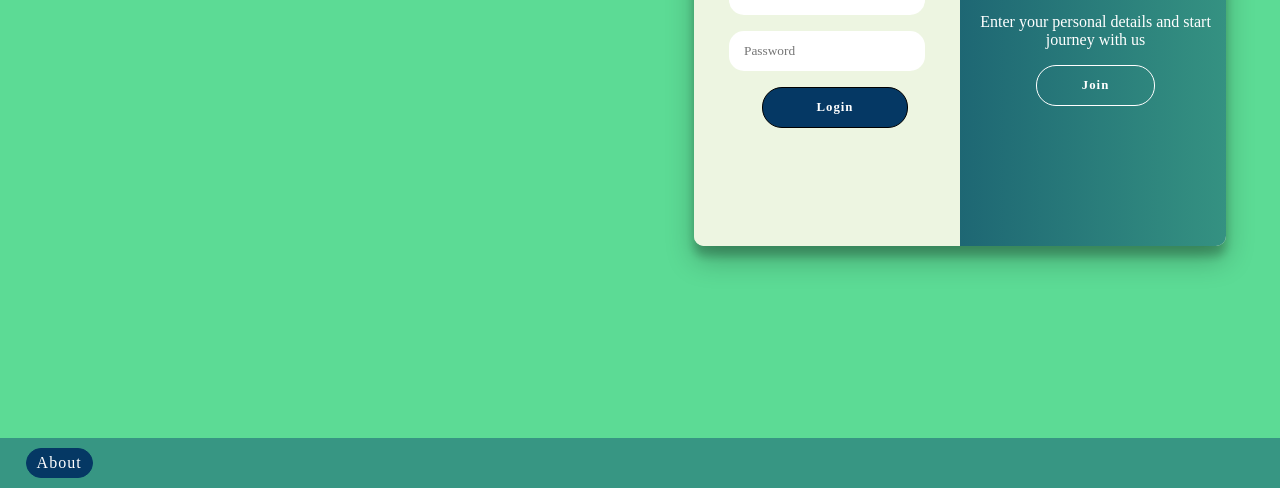
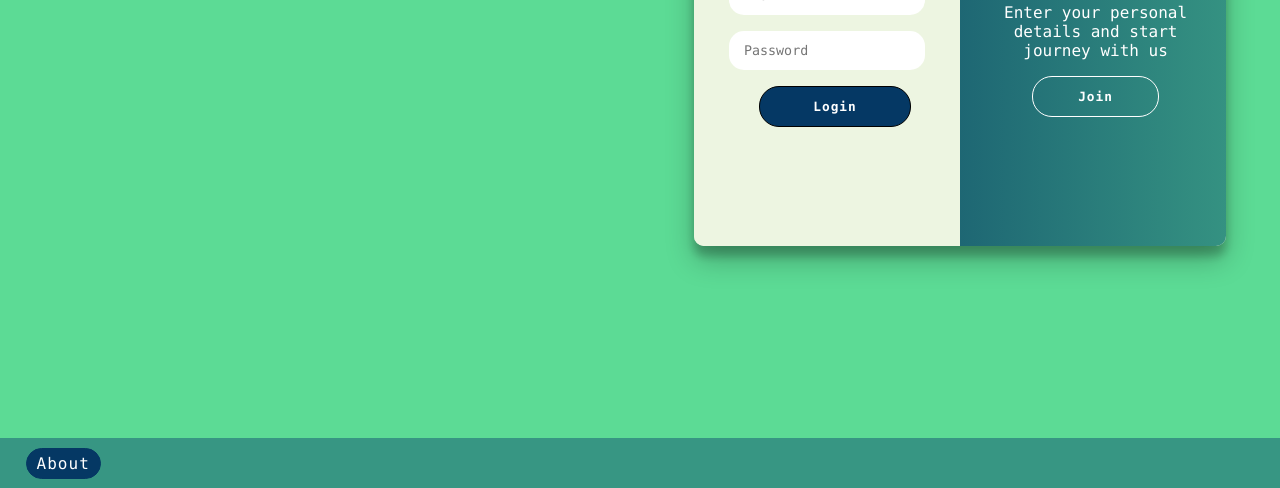
Before and after one commit to pgeorgef/Chor_WebProjectUAIC, a plain HTML site: page public/mainPage.html in a window 1280 px wide. Shown: the part 312-800 px from the top of the page. Drawn offline with Linux system fonts and the light colour scheme.

Commit message:
font update

```diff
--- a/public/stylesheets/camPage.css
+++ b/public/stylesheets/camPage.css
@@ -1,3 +1,7 @@
+*{
+    font-family: "Lucida Console", "Courier New", monospace;
+}
+
 body{
     background-color: #5CDB95;
 }
--- a/public/stylesheets/infoPage.css
+++ b/public/stylesheets/infoPage.css
@@ -1,3 +1,7 @@
+*{
+    font-family: "Lucida Console", "Courier New", monospace;
+}
+
 body{
     background-color: #5CDB95;
 }
@@ -5,6 +9,7 @@ body{
 .logout{
     height: 3em;
     width: 3em;
+    position:absolute
 }
 
 .dotHome {
--- a/public/stylesheets/mainPage.css
+++ b/public/stylesheets/mainPage.css
@@ -1,5 +1,5 @@
 *{
-    font-family: "Times New Roman", Times, serif;
+    font-family: "Lucida Console", "Courier New", monospace;
 }
 
 body{
--- a/public/stylesheets/mapPage.css
+++ b/public/stylesheets/mapPage.css
@@ -1,3 +1,7 @@
+*{
+    font-family: "Lucida Console", "Courier New", monospace;
+}
+
 body{
     background-color: #5CDB95;
 }
```
